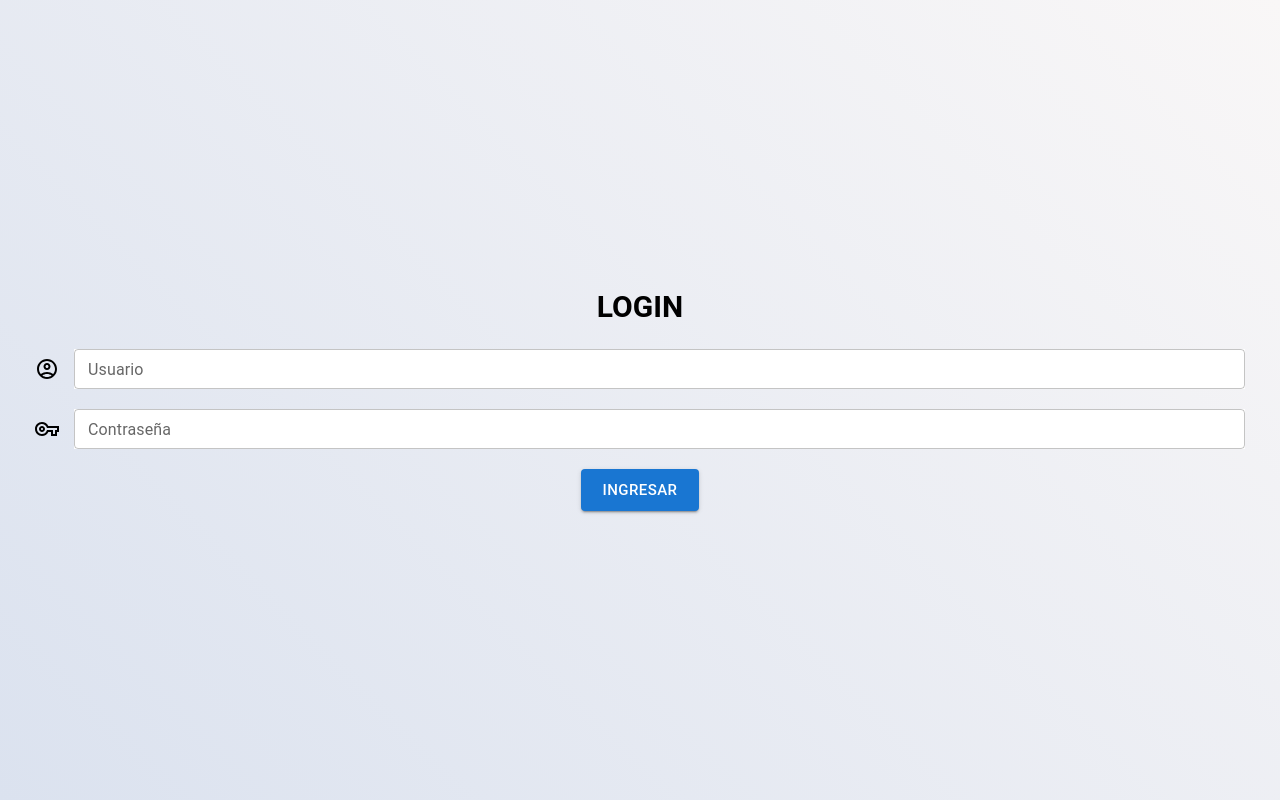
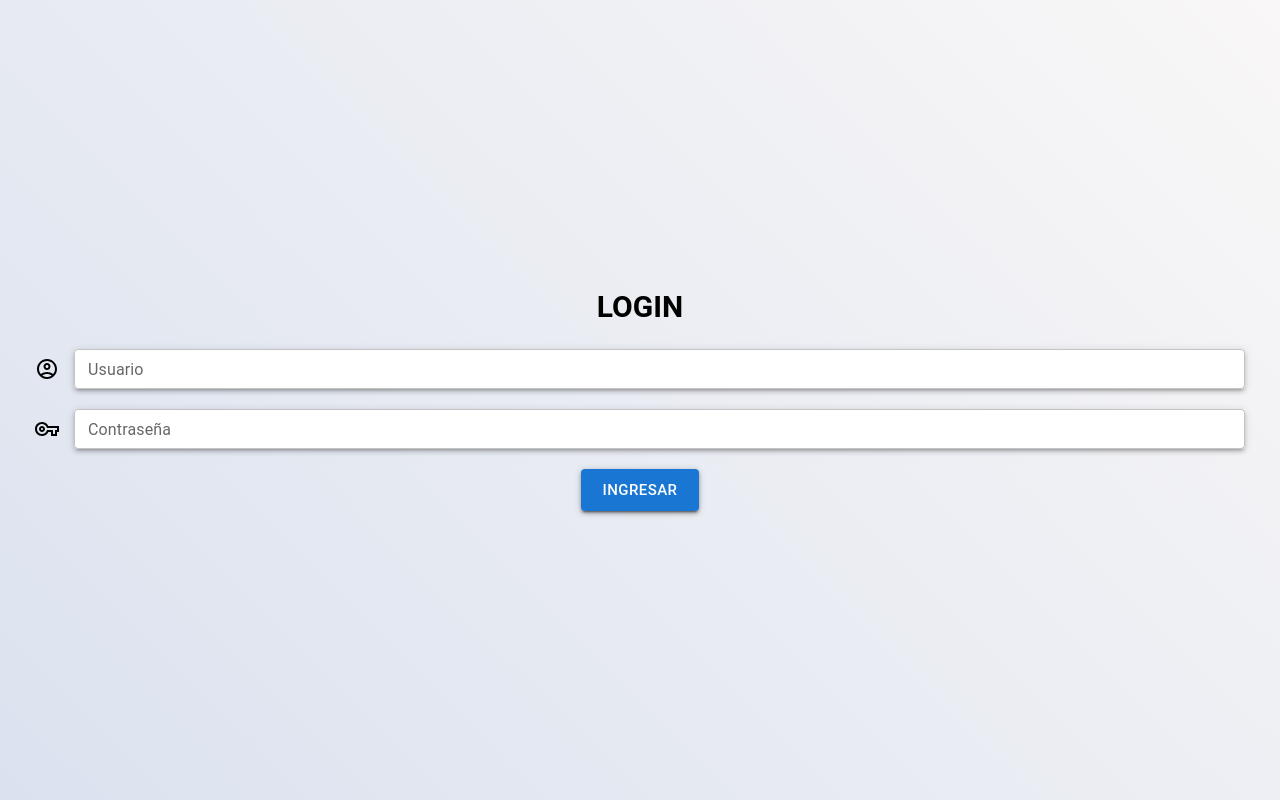
Before and after one commit to alexbalieiro/cabin-reservation-manager, a Next.js app: page / in a window 1280 px wide. Built offline with nearby package versions, Linux system fonts and the light colour scheme.

Commit message:
Login component fixed

```diff
--- a/components/login/index.tsx
+++ b/components/login/index.tsx
@@ -4,6 +4,7 @@ import Button from "@mui/material/Button";
 import AccountCircleOutlinedIcon from "@mui/icons-material/AccountCircleOutlined";
 import VpnKeyOutlinedIcon from "@mui/icons-material/VpnKeyOutlined";
 import { ReactElement } from "react";
+import Paper from "@mui/material/Paper";
 
 const Login = (): ReactElement => {
   return (
@@ -12,6 +13,7 @@ const Login = (): ReactElement => {
       <form className={style.formContainer}>
         <div className={style.inputContainer}>
           <AccountCircleOutlinedIcon />
+          <Paper elevation={3} sx={{ width: "100%" }}>
             <TextField
               id="outlined-text-input"
               label="Usuario"
@@ -19,11 +21,12 @@ const Login = (): ReactElement => {
               type="text"
               fullWidth
               autoComplete="current-text"
-            style={{ backgroundColor: "white" }}
-          />
+            />{" "}
+          </Paper>
         </div>
         <div className={style.inputContainer}>
           <VpnKeyOutlinedIcon />
+          <Paper elevation={3} sx={{ width: "100%" }}>
             <TextField
               id="outlined-password-input"
               label="Contraseña"
@@ -31,13 +34,15 @@ const Login = (): ReactElement => {
               type="password"
               fullWidth
               autoComplete="current-password"
-            style={{ backgroundColor: "white" }}
             />
+          </Paper>
         </div>
         <div className={style.buttonContainer}>
+          <Paper elevation={3}>
             <Button variant="contained" size="large">
               INGRESAR
             </Button>
+          </Paper>
         </div>
       </form>
     </div>
```
Lines whose indentation alone changed are shown as unchanged.
